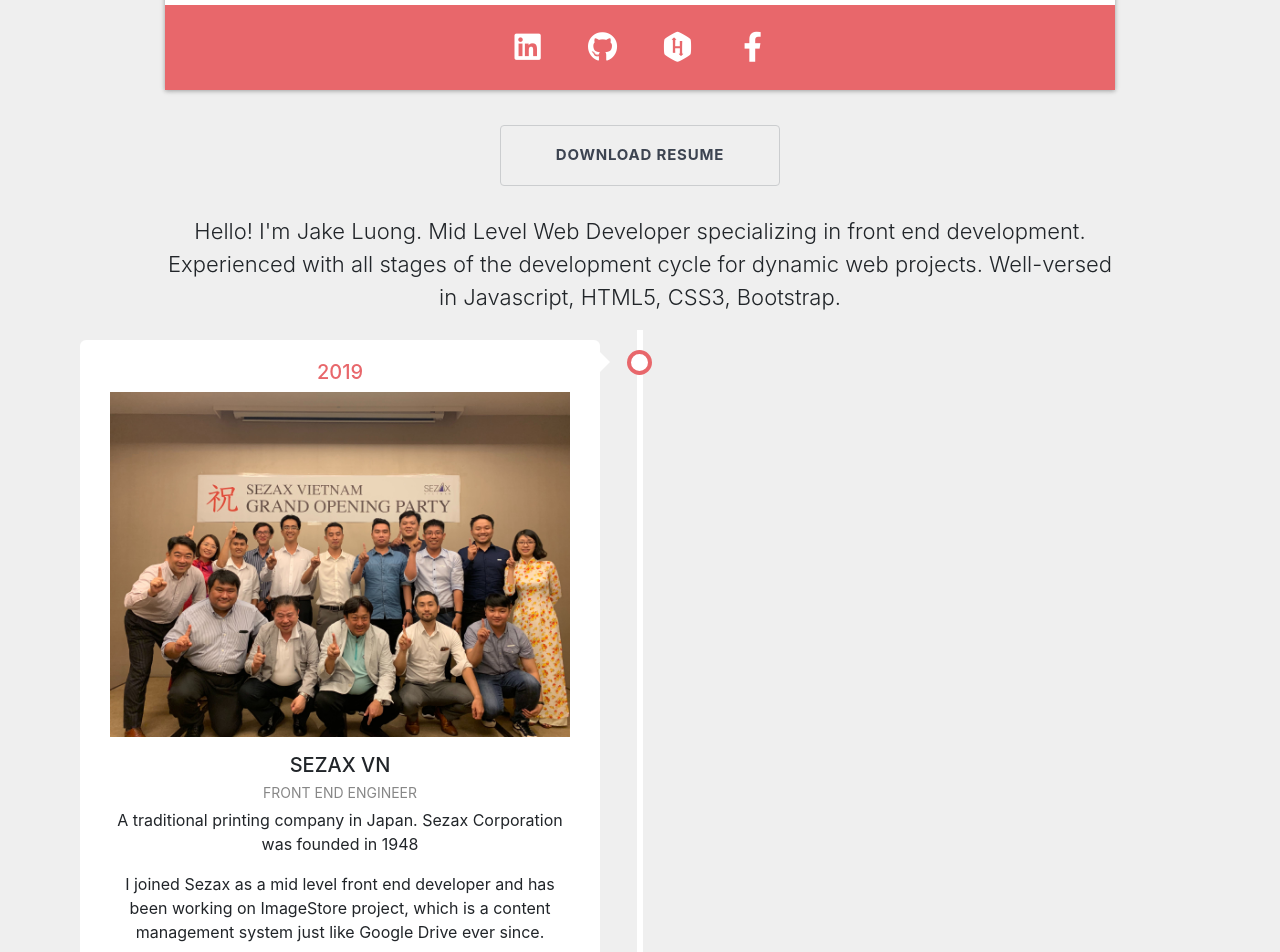
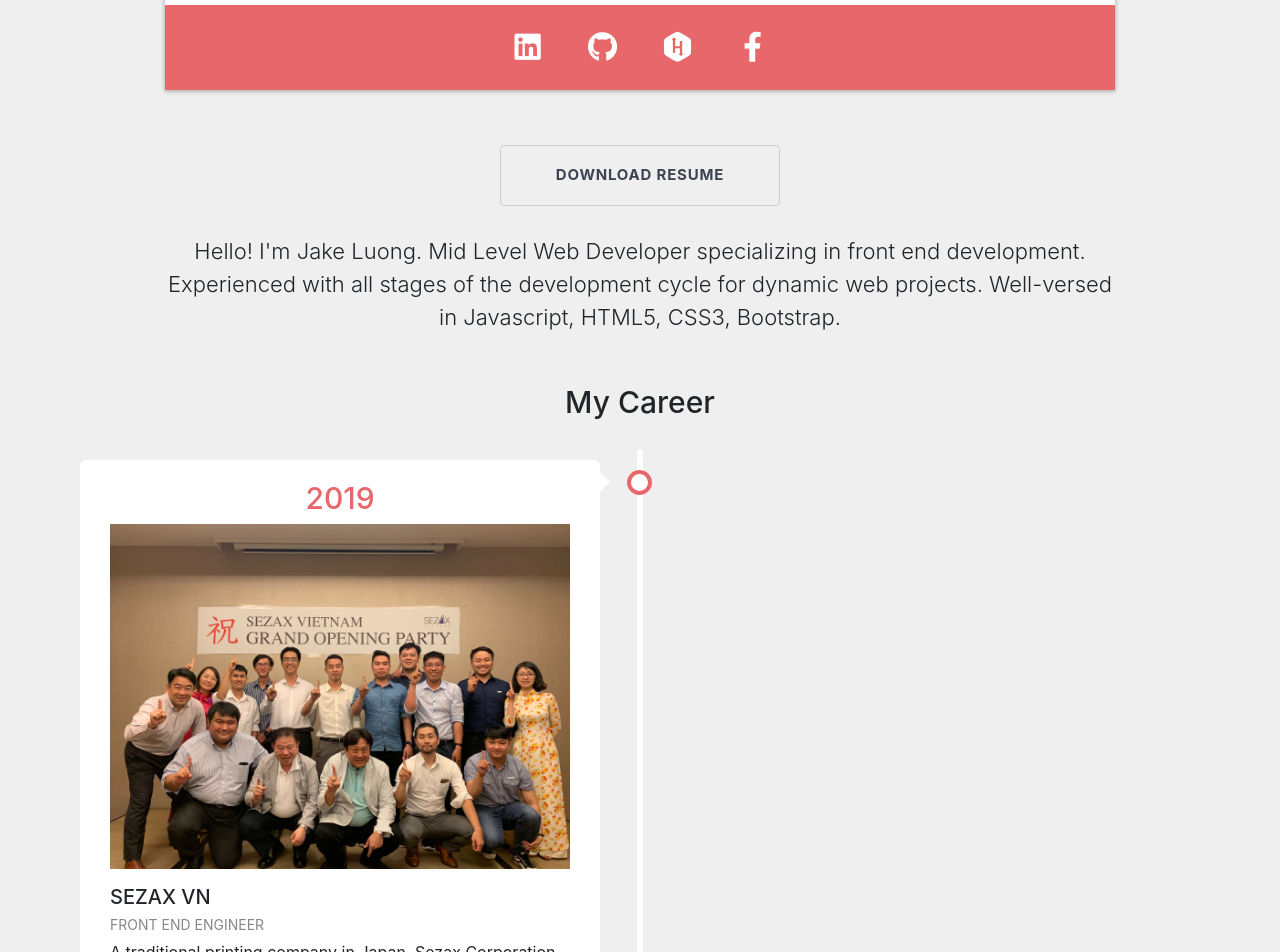
Before and after one commit to luohao122/hireme, a React (Create React App) app: page / in a window 1280 px wide. Shown: the part 660-1612 px from the top of the page. Built offline with nearby package versions, Linux system fonts and the light colour scheme.

Commit message:
done timeline

```diff
--- a/src/App.js
+++ b/src/App.js
@@ -2,8 +2,7 @@ import React from "react";
 import { BrowserRouter as Router, Route, Switch } from "react-router-dom";
 
 import MainNavigation from "./shared/components/Navigation/MainNavigation";
-import TextBox from "./shared/components/UIElements/TextBox/TextBox";
-import Button from "./shared/components/UIElements/Button/Button";
+import ProfileResume from "./about/components/ProfileResume";
 import About from "./about/pages/About";
 import Contact from "./contact/pages/Contact";
 import Skills from "./skills/pages/Skils";
@@ -31,19 +30,7 @@ const App = () => {
               <Contact />
             </Route>
           </Switch>
-          <TextBox>
-            <p className="mb-4">
-              <Button href="https://drive.google.com/file/d/1GvufqbntjMFzsXDocWBsooQYtWKc44Fk/view?usp=sharing">
-                Download Resume
-              </Button>
-            </p>
-            <p>
-              Hello! I'm Jake Luong. Mid Level Web Developer specializing in
-              front end development. Experienced with all stages of the
-              development cycle for dynamic web projects. Well-versed in
-              Javascript, HTML5, CSS3, Bootstrap.
-            </p>
-          </TextBox>
+          <ProfileResume />
         </div>
         <Timeline />
       </main>
--- /dev/null
+++ b/src/about/components/ProfileResume.js
@@ -0,0 +1,23 @@
+import React from "react";
+
+import Button from "../../shared/components/UIElements/Button/Button";
+import classes from "./ProfileResume.module.css";
+
+const ProfileResume = (props) => {
+  return (
+    <div className={classes.ProfileResume}>
+      <p className="mb-4">
+        <Button href="https://drive.google.com/file/d/1GvufqbntjMFzsXDocWBsooQYtWKc44Fk/view?usp=sharing">
+          Download Resume
+        </Button>
+      </p>
+      <p>
+        Hello! I'm Jake Luong. Mid Level Web Developer specializing in front end
+        development. Experienced with all stages of the development cycle for
+        dynamic web projects. Well-versed in Javascript, HTML5, CSS3, Bootstrap.
+      </p>
+    </div>
+  );
+};
+
+export default ProfileResume;
--- a/src/shared/components/UIElements/TextBox/TextBox.module.css
+++ b/src/about/components/ProfileResume.module.css
@@ -1,15 +1,14 @@
-.TextBox {
-  margin: 0 auto;
-  margin-top: 30px;
+.ProfileResume {
+  margin: 50px auto;
   max-width: 950px;
 }
 
-.TextBox p {
+.ProfileResume p {
   font-weight: 300;
   font-size: 22px;
 }
 
-.TextBox a {
+.ProfileResume a {
   font-size: 15px;
   font-weight: bold;
   margin: 5px;
--- a/src/index.css
+++ b/src/index.css
@@ -41,3 +41,21 @@ code {
   opacity: 0;
   transition: all 600ms;
 }
+
+@keyframes slideInLeft {
+  0% {
+    left: -100%;
+  }
+  100% {
+    left: 0%;
+  }
+}
+
+@keyframes slideInRight {
+  0% {
+    left: -100%;
+  }
+  100% {
+    left: 50%;
+  }
+}
--- a/src/shared/components/UIElements/TextBox/TextBox.js
+++ /dev/null
@@ -1,9 +0,0 @@
-import React from "react";
-
-import classes from "./TextBox.module.css";
-
-const TextBox = (props) => {
-  return <div className={classes.TextBox}>{props.children}</div>;
-};
-
-export default TextBox;
--- a/src/shared/components/UIElements/Timeline/Timeline.js
+++ b/src/shared/components/UIElements/Timeline/Timeline.js
@@ -3,16 +3,16 @@ import React, { useState } from "react";
 import "./timeline.css";
 
 const Timeline = (props) => {
-  const [timeline, setTimeline] = useState([
+  const [timeline] = useState([
     {
       id: 1,
       year: "2019",
       company: "SEZAX VN",
       title: "Front End Engineer",
       company_summary:
-        "A traditional printing company in Japan. Sezax Corporation was founded in 1948",
+        "A traditional printing company in Japan. Sezax Corporation was founded in 1948.",
       job_summary:
-        "I joined Sezax as a mid level front end developer and has been working on ImageStore project, which is a content management system just like Google Drive ever since.",
+        "I joined Sezax as a mid level front end engineer and has been working on ImageStore project, which is a content management system just like Google Drive ever since.",
       image: "/sezax.jpg",
     },
     {
@@ -48,8 +48,12 @@ const Timeline = (props) => {
             time.id % 2 === 0 ? "right" : "left"
           }`}
         >
-          <div className="content">
-            <h2 className="timeline-year">{time.year}</h2>
+          <div
+            className={`content ${
+              time.id % 2 === 0 ? "text-right" : "text-left"
+            }`}
+          >
+            <h2 className="timeline-year text-center">{time.year}</h2>
             {time.image ? (
               <img
                 className="img-fluid mb-3"
@@ -68,7 +72,12 @@ const Timeline = (props) => {
     });
   };
 
-  return <div className="timeline">{renderTimelineTree()}</div>;
+  return (
+    <React.Fragment>
+      <h5 className="career-heading">My Career</h5>
+      <div className="timeline">{renderTimelineTree()}</div>
+    </React.Fragment>
+  );
 };
 
 export default Timeline;
--- a/src/shared/components/UIElements/Timeline/timeline.css
+++ b/src/shared/components/UIElements/Timeline/timeline.css
@@ -1,3 +1,8 @@
+.career-heading {
+  font-size: 30px;
+  margin-bottom: 30px;
+}
+
 /* The actual timeline (the vertical ruler) */
 .timeline {
   position: relative;
@@ -42,10 +47,12 @@
 /* Place the container to the left */
 .timeline-left {
   left: 0;
+  animation: slideInLeft 1s ease-in-out;
 }
 
 /* Place the container to the right */
 .timeline-right {
+  animation: slideInRight 1s ease-in-out;
   left: 50%;
 }
 
@@ -92,7 +99,7 @@
 
 .timeline-year {
   color: #e8676b;
-  font-size: 20px;
+  font-size: 30px;
 }
 
 .timeline-title {
```
